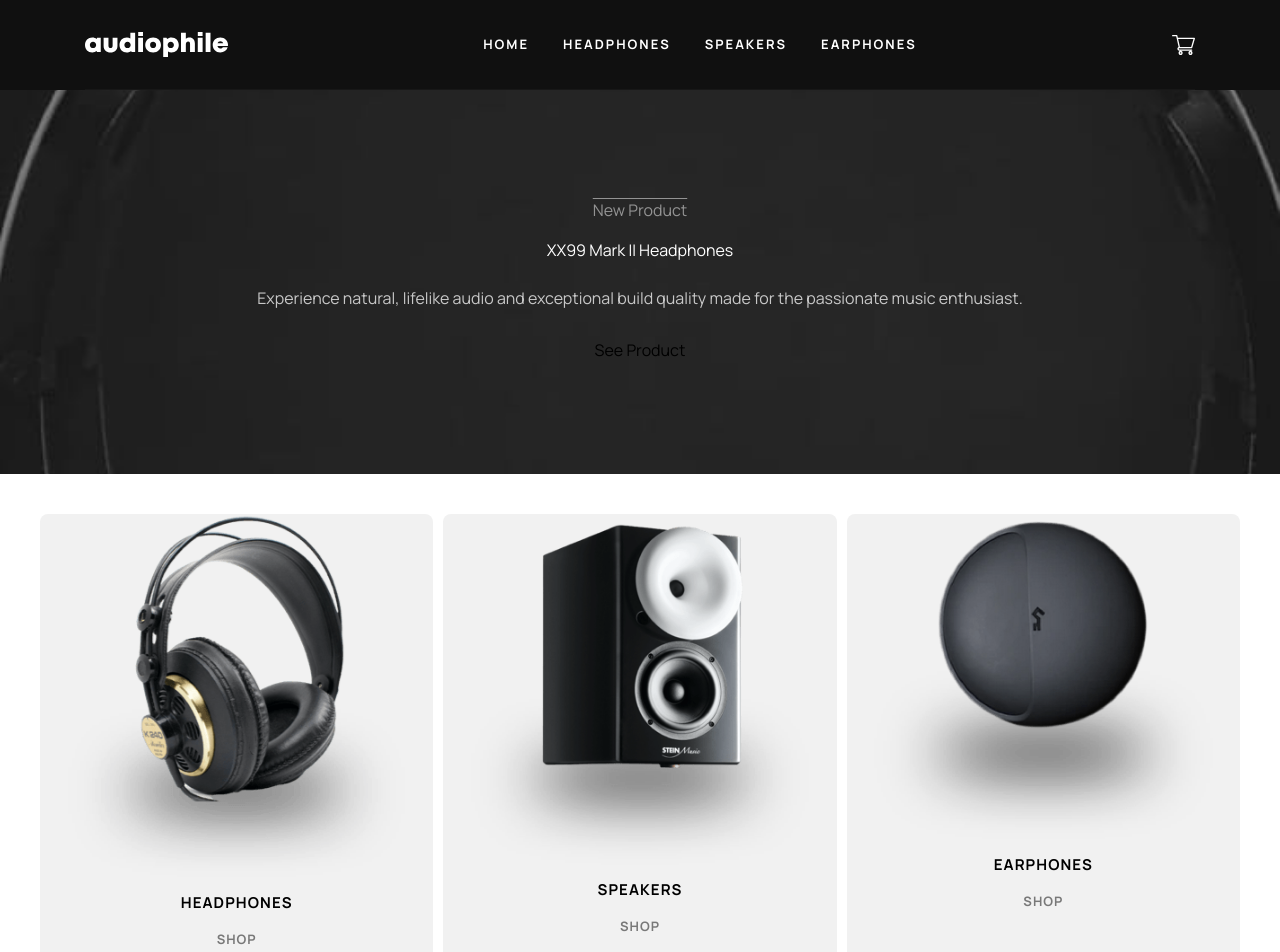
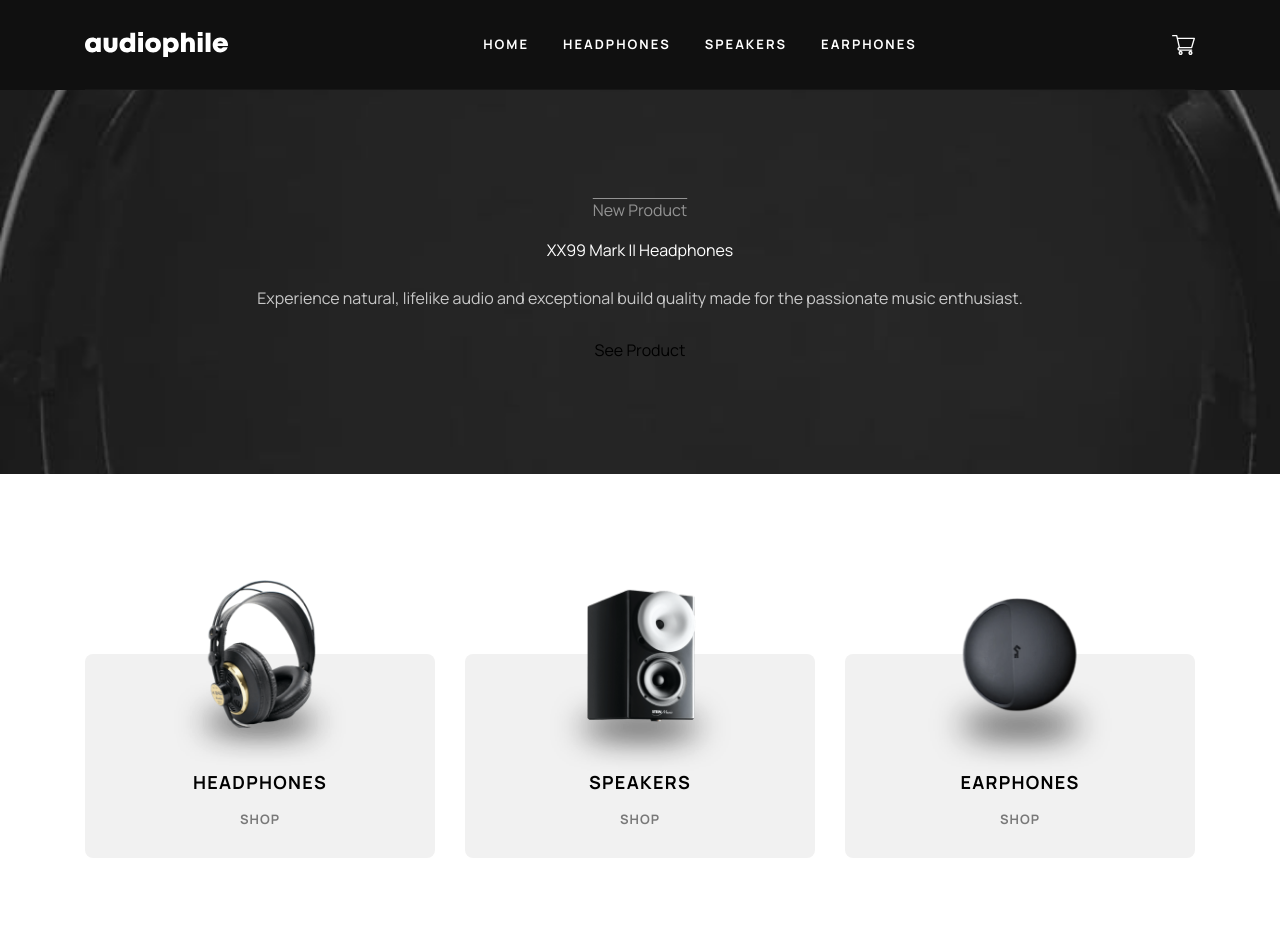
Before and after one commit to tomasdunik/audiophile, a Next.js app: page / in a window 1280 px wide. Shown: the top 952 px of the page. Built offline with nearby package versions, Linux system fonts and the light colour scheme.

Commit message:
feat: :heavy_plus_sign: pridaný komponent Category

```diff
--- a/app/page.tsx
+++ b/app/page.tsx
@@ -13,7 +13,7 @@
 export default function Home() {
   return (
     <>
-      <section className="mb-10 bg-[url('../public/images/home/mobile/image-header.jpg')] bg-cover bg-center">
+      <section className="mb-10 bg-[url('../public/images/home/mobile/image-header.jpg')] bg-cover bg-center md:mb-24 lg:mb-[120px]">
         <div className="flex flex-col items-center pt-[108px] pb-[112px] text-center">
           <p className="text-white-50 pb-4 overline">New Product</p>
           <h1 className="pb-6 text-white">XX99 Mark II Headphones</h1>
@@ -28,12 +28,7 @@
       </section>
       <Category />
       <section className="px-6 pb-[120px] md:px-10 md:pb-24 lg:mx-auto lg:max-w-[1190px] lg:pb-[200px]">
-        <div className="bg-orange mb-6 rounded-lg bg-[url('../public/images/home/desktop/pattern-circles.svg')] bg-cover bg-[center_-119px] md:mb-8 md:bg-auto md:bg-[center_-285px] md:bg-no-repeat lg:mb-12 lg:flex lg:items-center lg:justify-center lg:gap-[138px] lg:overflow-hidden">
-          {/* <Image
-            className="mx-auto w-[172px] pt-[55px] pb-8 md:w-[197px] md:pb-16 lg:mx-0 lg:w-[410px] lg:translate-y-[80px] lg:pt-0"
-            src={imageSpeakerZX9}
-            alt="ZX9 Speaker"
-          /> */}
+        <div className="bg-orange mb-6 rounded-lg bg-[url('../public/images/home/desktop/pattern-circles.svg')] bg-cover bg-[center_-119px] md:mb-8 md:bg-auto md:bg-[center_-285px] md:bg-no-repeat lg:mb-12 lg:flex lg:items-center lg:justify-center lg:gap-[138px] lg:overflow-hidden lg:bg-[-170px_-50px]">
           <picture>
             <source
               media="(min-width: 1440px)"
@@ -64,7 +59,7 @@
           </div>
         </div>
         <div className="mb-6 rounded-lg bg-[url('../public/images/home/mobile/image-speaker-zx7.jpg')] bg-cover bg-center md:mb-8 md:bg-[url('/images/home/tablet/image-speaker-zx7.jpg')] lg:mb-12 lg:bg-[url('/images/home/desktop/image-speaker-zx7.jpg')]">
-          <div className="px-[6] py-[101px] md:px-[62px] lg:px-[95px]">
+          <div className="px-6 py-[101px] md:px-[62px] lg:px-[95px]">
             <p className="tracking-2 pb-8 text-2xl leading-38 font-bold">
               ZX7 SPEAKER
             </p>
--- a/components/Category.tsx
+++ b/components/Category.tsx
@@ -6,33 +6,63 @@
 
 const Category = () => {
   return (
-    <section className="px-6 md:px-10">
-      <ul className="flex flex-col gap-4 gap-[10px] md:flex-row">
-        <li className="bg-grey-light flex flex-col items-center rounded-lg text-center">
-          <Image src={thumbnailHeadphones} alt="Headphones" className="" />
-          <p className="text-md tracking-1-07 mb-[17px] leading-20 font-bold uppercase">
+    <section className="mb-[120px] px-6 md:px-10 lg:mx-auto lg:max-w-[1190px]">
+      <ul className="flex flex-col gap-4 md:flex-row md:gap-[10px] lg:gap-[30px]">
+        <li className="md:flex-1">
+          <Link
+            href="/headphones"
+            className="bg-grey-light group relative mt-[60px] flex flex-col items-center rounded-lg text-center"
+          >
+            {" "}
+            <Image
+              src={thumbnailHeadphones}
+              alt="Headphones"
+              className="absolute top-0 left-1/2 w-[160px] -translate-x-1/2 -translate-y-[55px] transition-transform duration-200 ease-out group-hover:-translate-y-[60px] md:-translate-y-[58px] md:group-hover:-translate-y-[63px] lg:w-[203px] lg:-translate-y-[75px] lg:group-hover:-translate-y-[80px]"
+            />
+            <p className="text-md tracking-1-07 lg:tracking-1-29 mb-[17px] pt-[88px] leading-20 font-bold uppercase lg:mb-[15px] lg:pt-[116px] lg:text-lg lg:leading-25">
               Headphones
             </p>
-          <Link href="/headphones" className="button-text pb-[22px]">
+            <p className="button-text group-hover:text-orange pb-[22px] lg:pb-[30px]">
               Shop
+            </p>
           </Link>
         </li>
-        <li className="bg-grey-light flex flex-col items-center rounded-lg text-center">
-          <Image src={thumbnailSpeakers} alt="Speakers" />
-          <p className="text-md tracking-1-07 mb-[17px] leading-20 font-bold uppercase">
+        <li className="md:flex-1">
+          <Link
+            href="/speakers"
+            className="bg-grey-light group relative mt-[60px] flex flex-col items-center rounded-lg text-center"
+          >
+            {" "}
+            <Image
+              src={thumbnailSpeakers}
+              alt="Speakers"
+              className="absolute top-0 left-1/2 w-[165px] -translate-x-1/2 -translate-y-[55px] transition-transform duration-200 ease-out group-hover:-translate-y-[60px] md:-translate-y-[55px] md:group-hover:-translate-y-[60px] lg:w-[213px] lg:-translate-y-[70px] lg:group-hover:-translate-y-[75px]"
+            />
+            <p className="text-md tracking-1-07 lg:tracking-1-29 mb-[17px] pt-[88px] leading-20 font-bold uppercase lg:mb-[15px] lg:pt-[116px] lg:text-lg lg:leading-25">
               Speakers
             </p>
-          <Link href="/headphones" className="button-text pb-[22px]">
+            <p className="button-text group-hover:text-orange pb-[22px] lg:pb-[30px]">
               Shop
+            </p>
           </Link>
         </li>
-        <li className="bg-grey-light flex flex-col items-center rounded-lg text-center">
-          <Image src={thumbnailEarphones} alt="Earphones" />
-          <p className="text-md tracking-1-07 mb-[17px] leading-20 font-bold uppercase">
+        <li className="md:flex-1">
+          <Link
+            href="/earphones"
+            className="bg-grey-light group relative mt-[60px] flex flex-col items-center rounded-lg text-center"
+          >
+            {" "}
+            <Image
+              src={thumbnailEarphones}
+              alt="Earphones"
+              className="absolute top-0 left-1/2 w-[183px] -translate-x-1/2 -translate-y-[52px] transition-transform duration-200 ease-out group-hover:-translate-y-[57px] md:-translate-y-[54px] md:group-hover:-translate-y-[59px] lg:w-[215px] lg:-translate-y-[60px] lg:group-hover:-translate-y-[65px]"
+            />
+            <p className="text-md tracking-1-07 lg:tracking-1-29 mb-[17px] pt-[88px] leading-20 font-bold uppercase lg:mb-[15px] lg:pt-[116px] lg:text-lg lg:leading-25">
               Earphones
             </p>
-          <Link href="/headphones" className="button-text pb-[22px]">
+            <p className="button-text group-hover:text-orange pb-[22px] lg:pb-[30px]">
               Shop
+            </p>
           </Link>
         </li>
       </ul>
```
Also changed, not shown: public/images/shared/desktop/th.png (added). Lines whose indentation alone changed are shown as unchanged.
